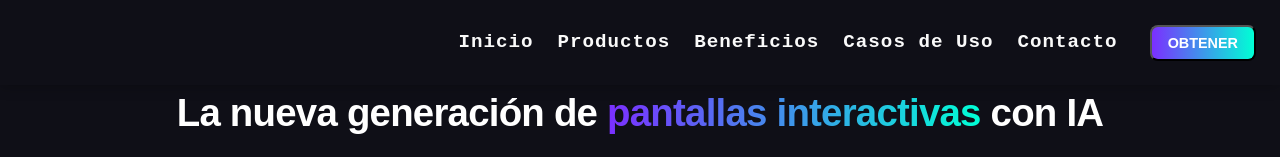
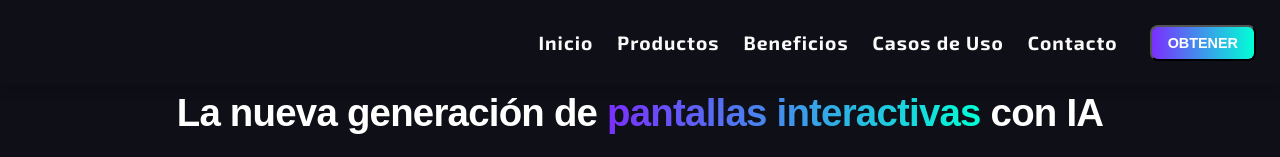
Before and after one commit to TobiasElizathe/AIMAX_FRONT, a React (Vite) app in the folder frontend-aimax/: page / in a window 1280 px wide. Shown: the top 157 px of the page. Built offline with nearby package versions, Linux system fonts and the light colour scheme.

Commit message:
Cambios font navbar

```diff
--- a/frontend-aimax/index.html
+++ b/frontend-aimax/index.html
@@ -5,7 +5,13 @@
    <link rel="icon" type="image/png" href="/favicon.png" />
     <meta name="viewport" content="width=device-width, initial-scale=1.0" />
     <title>Aimax Interactive</title>
-    <link href="https://fonts.googleapis.com/css2?family=Orbitron:wght@500;700&display=swap" rel="stylesheet">
+    <link href="https://fonts.googleapis.com/css2?family=Poppins:wght@500;700&display=swap" rel="stylesheet">
+    <link href="https://fonts.googleapis.com/css2?family=Audiowide&display=swap" rel="stylesheet">
+    <link href="https://fonts.googleapis.com/css2?family=Rajdhani:wght@500;700&display=swap" rel="stylesheet">
+    <link href="https://fonts.googleapis.com/css2?family=Exo+2:wght@500;700&display=swap" rel="stylesheet">
+
+
+
 
   </head>
   <body>
--- a/frontend-aimax/src/components/NavBar/NavBar.css
+++ b/frontend-aimax/src/components/NavBar/NavBar.css
@@ -56,7 +56,7 @@
   color: #fafafa;
   font-size: 1.45rem;
   font-weight: 700;
-  font-family: 'Share Tech Mono', monospace;
+  font-family: 'Exo 2', sans-serif;
   letter-spacing: 1px;
   position: relative;
   transition: all 0.3s ease;
```
